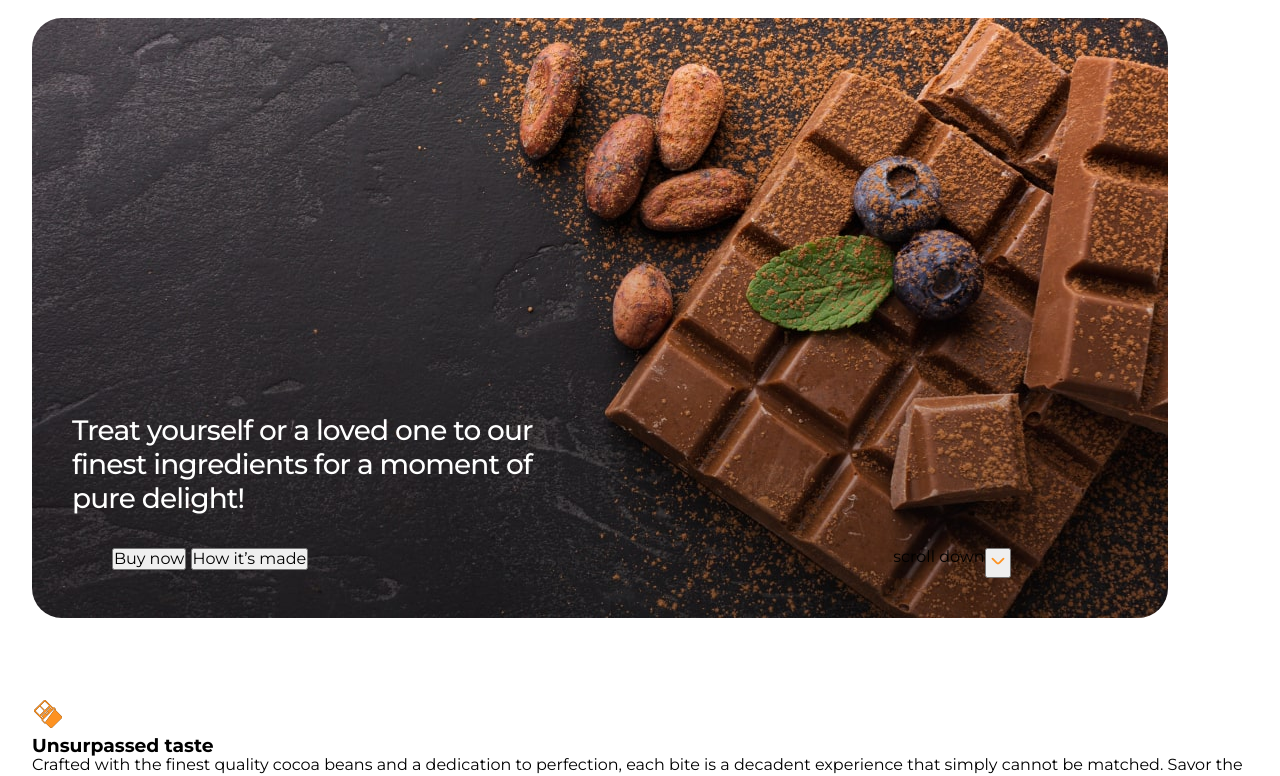
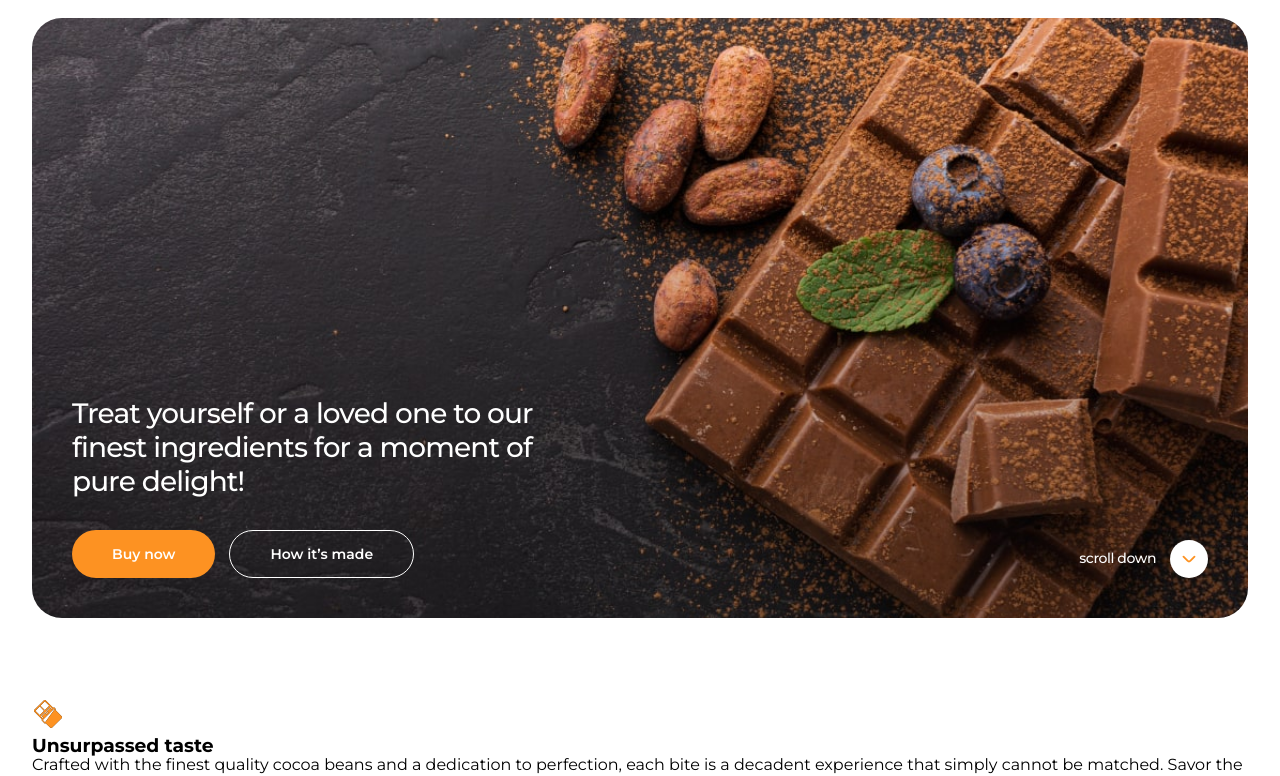
Before and after one commit to Oleg1front/Symply-Chocolate, a plain HTML site: page index.html in a window 1280 px wide. Shown: the part 66-842 px from the top of the page. Drawn offline with nearby package versions, Linux system fonts and the light colour scheme.

Commit message:
header/hero

```diff
--- a/index.html
+++ b/index.html
@@ -10,10 +10,9 @@
       href="https://fonts.googleapis.com/css2?family=Montserrat:ital,wght@0,400;0,500;0,600;0,700;1,700&family=Raleway:wght@700&family=Roboto:wght@400;500;700&display=swap"
       rel="stylesheet"
     />
-    <link
-      rel="stylesheet"
-      href="node_modules/modern-normalize/modern-normalize.css"
-    />
+    <link rel="stylesheet" href="https://cdnjs.cloudflare.com/ajax/libs/modern-normalize/2.0.0/modern-normalize.css"
+      integrity="sha512-gA2Bvu0/hw4oj0Lp8ZHjK+o3S4BE5m8d/wNVy6ktKLhHKPpWLQwv9ixzuWirWOakoJqlBdePq2NhoCaUOQ5npQ=="
+      crossorigin="anonymous" referrerpolicy="no-referrer" />
     <link rel="stylesheet" href="./styles/style.css" />
   </head>
   <body>
@@ -96,17 +95,16 @@
               <button class="how-btn" type="button">How it’s made</button>
 
            </div>
-            <p>scroll down</p>
-            <div class="right-btns">
-              <button type="button">
+            <a href="#"  class="right-btns">
+              <p class="scroll-text">scroll down</p>
+                <button class="scroll-btn" type="button">
                   <svg width="22" height="22" fill="none">
                     <use
                       href="./img/symbol-defs.svg#icon-fi-rr-angle-small-left"
                     ></use>
                   </svg>
                 </button>
-            </div.right-btns
-           >
+            </a>
             </div>
         </div>
       </section>
--- a/styles/style.css
+++ b/styles/style.css
@@ -32,7 +32,7 @@ h1{
 /* HEADER SECTION */
 .header-container {
   display: flex;
-  width: 100%;
+justify-content: space-between;
 }
 .logo-header {
   color: #111;
@@ -48,11 +48,15 @@ h1{
 }
 .header-nav {
   display: flex;
+  align-items: center;
+  justify-content: space-between;
+  margin-right: 90px;
+  width: 100%;
+
 }
 .header-nav-list {
   display: flex;
   gap: 24px;
-  margin-right: 90px;
 }
 .header-nav-list-item-link {
   color: #111;
@@ -75,7 +79,7 @@ h1{
 /* HERO SECTION */
 
 .hero-section{
-  max-width: 1136px;
+
   height: 600px;
   margin-bottom: 80px;
 
@@ -105,9 +109,62 @@ h1{
     margin-bottom: 32px;
 }
 .hero-btns {
-  padding: 0 40px 40px 40px;
+  padding-bottom: 40px;
   display: flex;
+  width: 100%;
+    justify-content: space-between;
+    align-items: flex-end;
 }
 .left-btns{
-  margin-right: 585px;
+  display: flex;
+  justify-content: flex-start;
+  gap: 14px;
 }
+.buy-btn{
+  border-radius: 100px;
+  border: none;
+    background: #FD9222;
+    padding: 14px 40px;
+    color: #FFF;
+      font-family: Montserrat;
+      font-size: 14px;
+      font-style: normal;
+      font-weight: 600;
+      line-height: normal;
+      cursor: pointer;
+}
+.how-btn{
+border-radius: 100px;
+border: 1px solid white;
+  background:transparent;
+  padding: 14px 40px;
+  color: #FFF;
+    font-size: 14px;
+    font-weight: 600;
+    line-height: normal;
+    cursor: pointer;
+}
+.right-btns{
+  display: flex;
+  align-items: center;
+  gap:14px;
+  cursor: pointer;
+}
+.scroll-text{
+  color: #FFF;
+    font-size: 14px;
+    font-weight: 500;
+    line-height: 1.28;
+    /* 128.571% */
+    letter-spacing: -0.42px;
+}
+.scroll-btn{
+  border-radius: 50%;
+  background-color: #FFF;
+  height: 38px;
+  width: 38px;
+  border: none;
+  display: flex;
+    justify-content: center;
+    align-items: center;
+}
```
Lines whose indentation alone changed are shown as unchanged.
